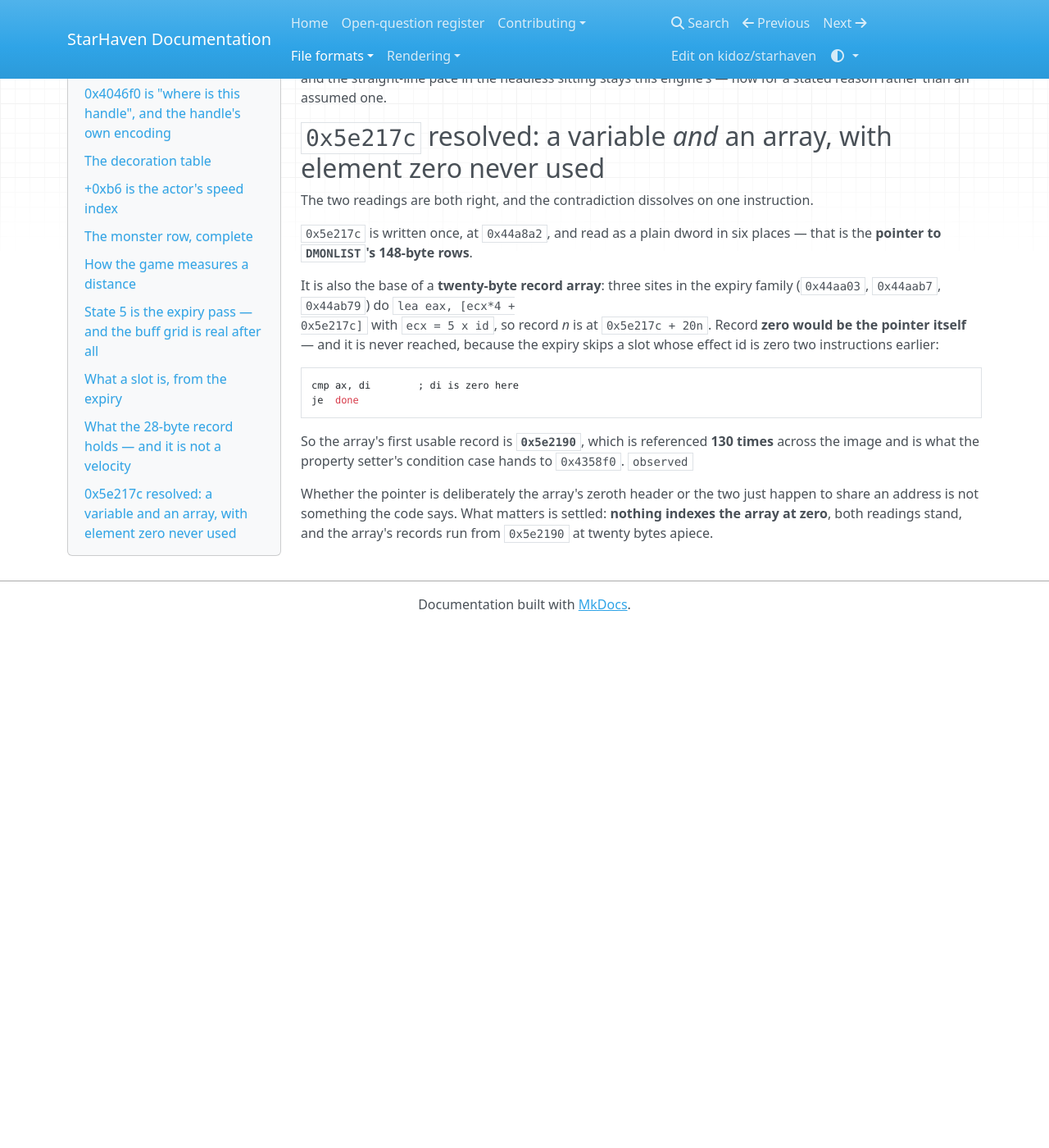
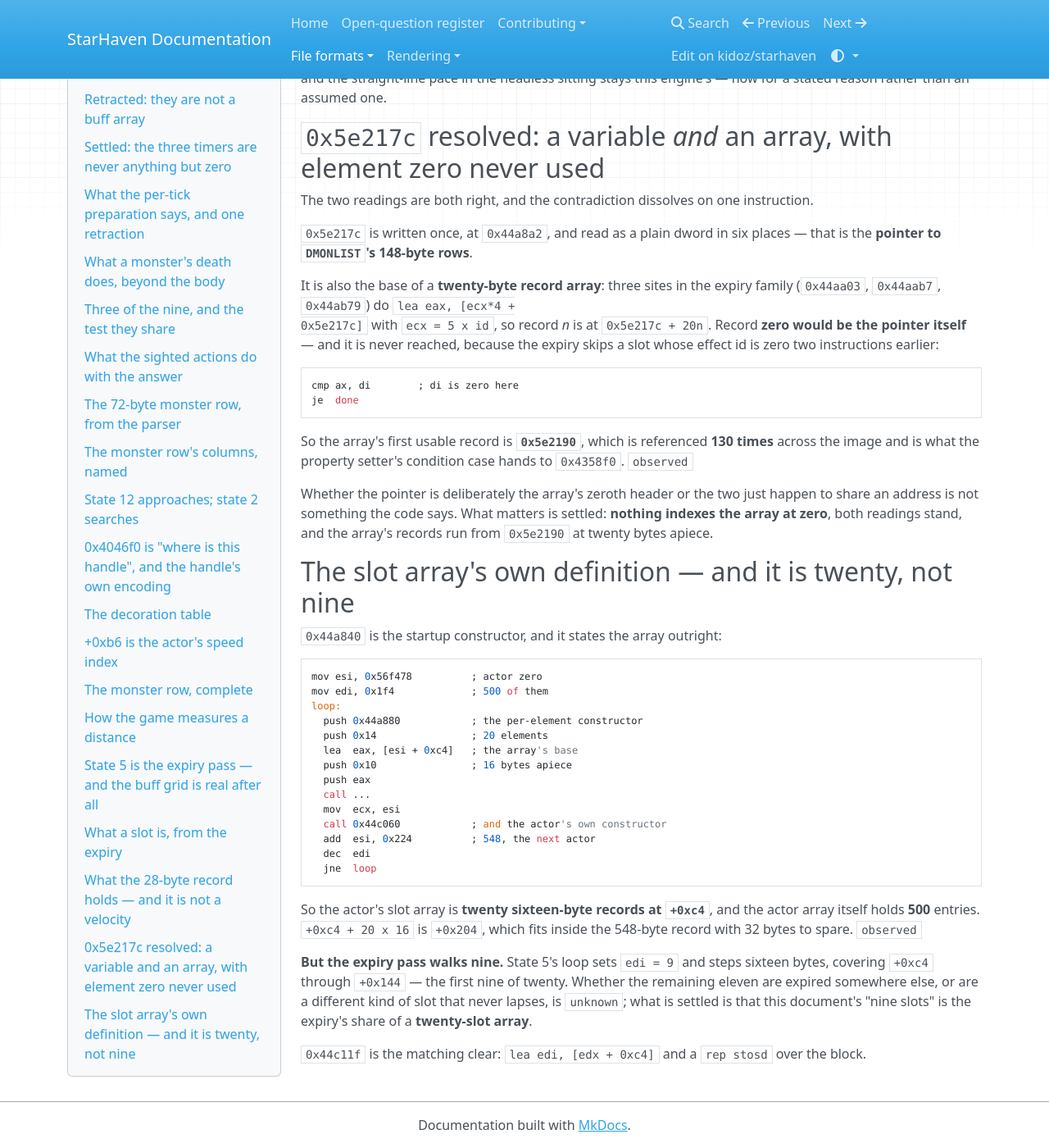
Before and after one commit to kidoz/starhaven, an MkDocs documentation site: the page built from docs/formats/event-actors.md, in a window 1280 px wide and 1400 px high, scrolled down 23344 px. Shown: the whole window at 82% size. Built offline with MkDocs 1.6.1, drawn with Linux system fonts in a browser that asks for light colours; nearby versions of some CDN libraries; before the commit the page ends 24109 px from its top, so only the background shows below that.

Commit message:
Find the slot array's constructor: twenty records, nine expired

````diff
--- a/docs/formats/event-actors.md
+++ b/docs/formats/event-actors.md
@@ -1296,3 +1296,37 @@ Whether the pointer is deliberately the array's zeroth header or the two just
 happen to share an address is not something the code says. What matters is
 settled: **nothing indexes the array at zero**, both readings stand, and the
 array's records run from `0x5e2190` at twenty bytes apiece.
+
+## The slot array's own definition — and it is twenty, not nine
+
+`0x44a840` is the startup constructor, and it states the array outright:
+
+```
+mov esi, 0x56f478          ; actor zero
+mov edi, 0x1f4             ; 500 of them
+loop:
+  push 0x44a880            ; the per-element constructor
+  push 0x14                ; 20 elements
+  lea  eax, [esi + 0xc4]   ; the array's base
+  push 0x10                ; 16 bytes apiece
+  push eax
+  call ...
+  mov  ecx, esi
+  call 0x44c060            ; and the actor's own constructor
+  add  esi, 0x224          ; 548, the next actor
+  dec  edi
+  jne  loop
+```
+
+So the actor's slot array is **twenty sixteen-byte records at `+0xc4`**, and
+the actor array itself holds **500** entries. `+0xc4 + 20 x 16` is `+0x204`,
+which fits inside the 548-byte record with 32 bytes to spare. `observed`
+
+**But the expiry pass walks nine.** State 5's loop sets `edi = 9` and steps
+sixteen bytes, covering `+0xc4` through `+0x144` — the first nine of twenty.
+Whether the remaining eleven are expired somewhere else, or are a different
+kind of slot that never lapses, is `unknown`; what is settled is that this
+document's "nine slots" is the expiry's share of a **twenty-slot array**.
+
+`0x44c11f` is the matching clear: `lea edi, [edx + 0xc4]` and a `rep stosd`
+over the block.
````
Also changed, not shown: README.md (+8 -0 lines), 1 other file.
